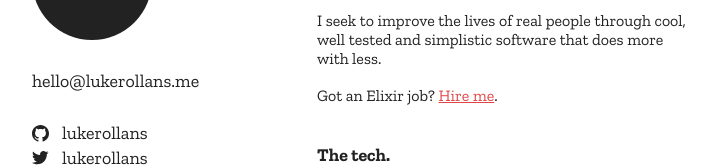
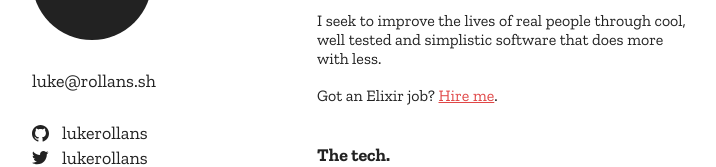
Before and after one commit to lukerollans/rollans.sh, a React (Create React App) app: page / in a window 1280 px wide. Shown: the part 120-287 px from the top of the page, without its empty margins (8-724 px from the left). Built offline with nearby package versions, Linux system fonts and the light colour scheme.

Commit message:
Update Sidebar.js

```diff
--- a/src/components/sidebar.js
+++ b/src/components/sidebar.js
@@ -1,13 +1,13 @@
-import React from 'react'
-import lukeLogo from '../assets/images/logo.svg'
+import React from 'react';
+import lukeLogo from '../assets/images/logo.svg';
 
-const Sidebar = (props) => {
+const Sidebar = props => {
   return (
     <div className="sidebar">
       <img src={lukeLogo} alt="Luke Rollans" width="120" height="120" />
 
-      <a className="email" href="mailto:hello@lukerollans.me">
-        hello@lukerollans.me
+      <a className="email" href="mailto:luke@rollans.sh">
+        luke@rollans.sh
       </a>
 
       <ul className="social">
@@ -20,7 +20,7 @@ const Sidebar = (props) => {
         </li>
       </ul>
     </div>
-  )
-}
+  );
+};
 
-export default Sidebar
+export default Sidebar;
```
